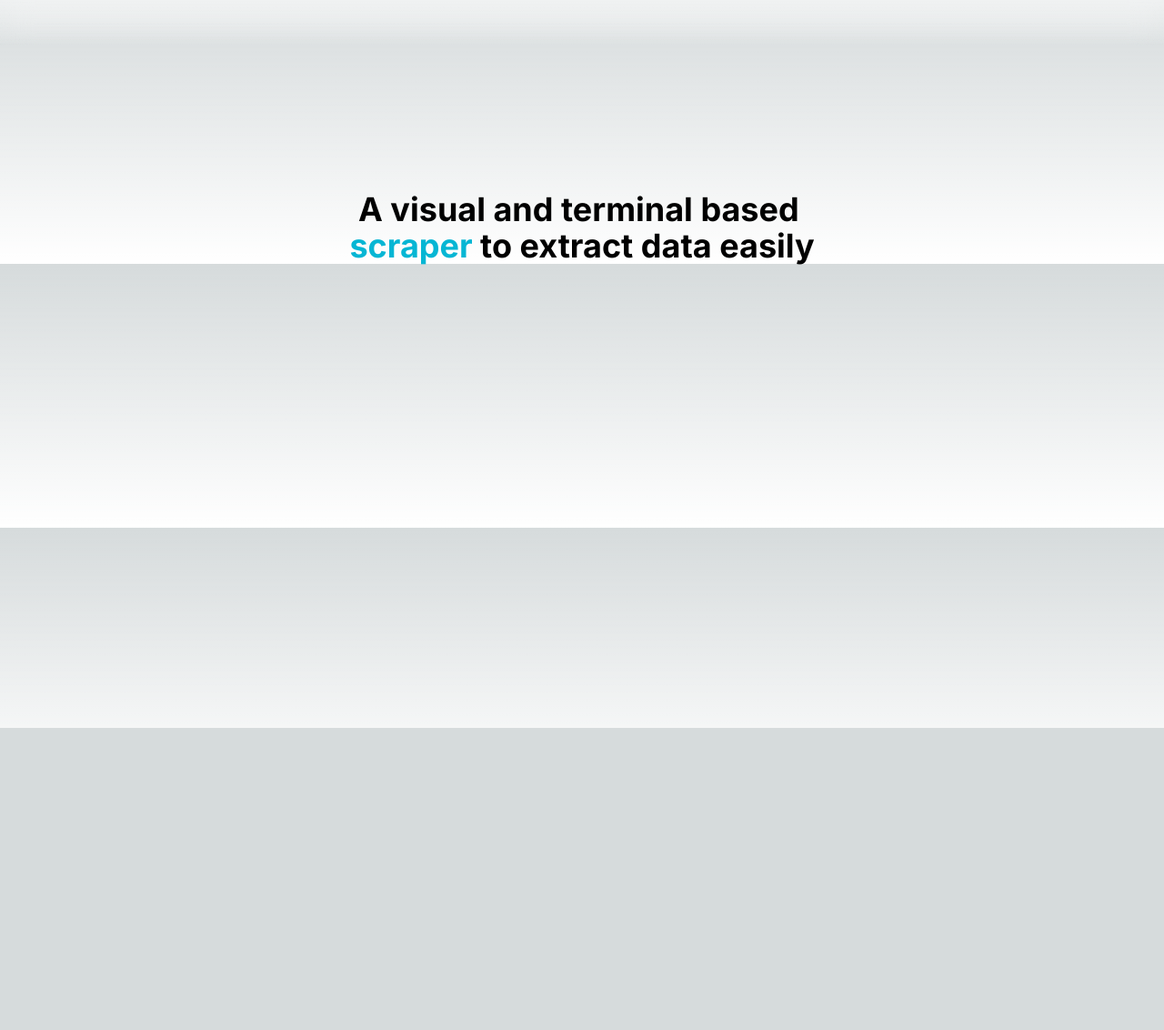
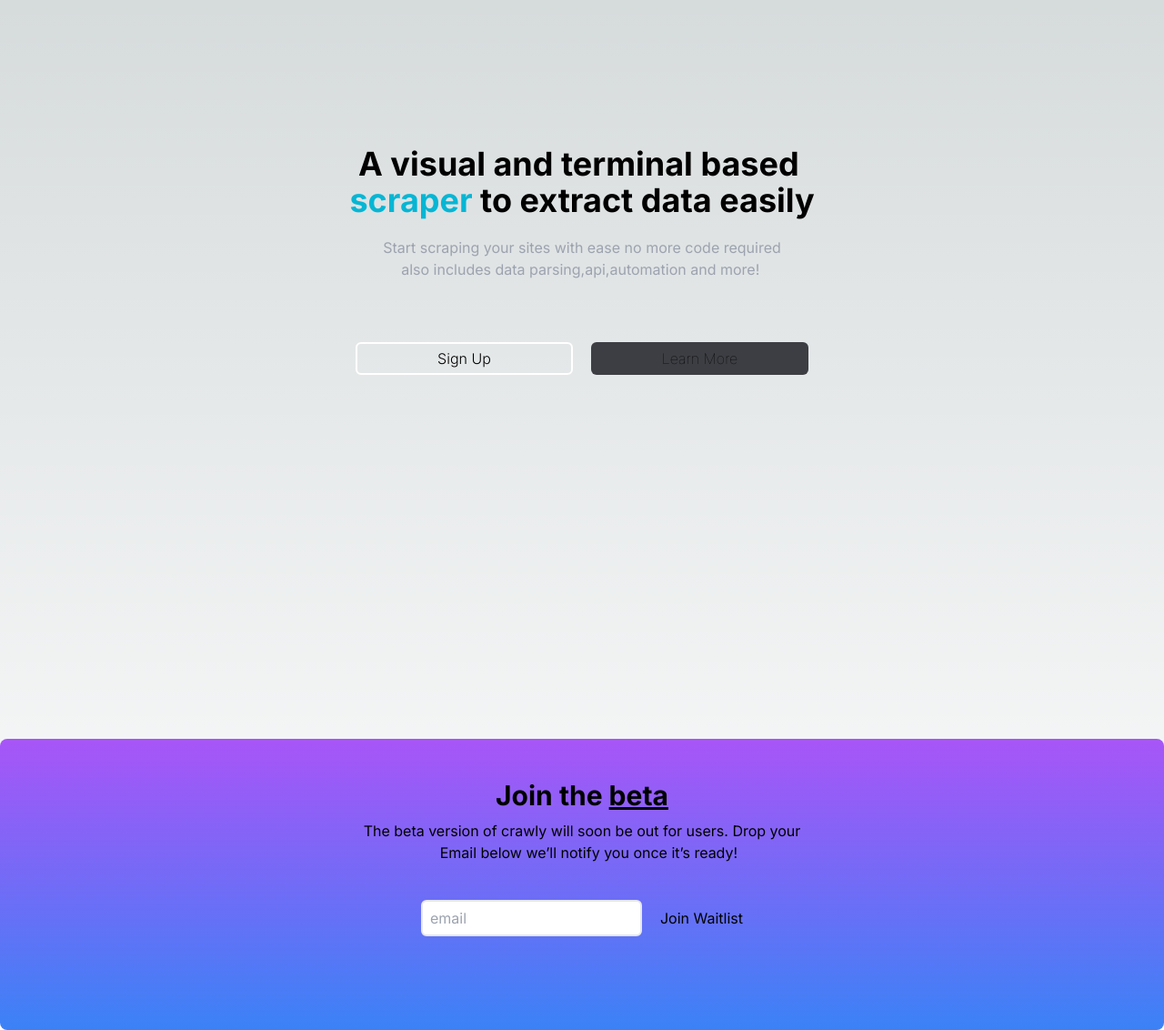
Before and after one commit to sup-Udh/Scraper-io, a Next.js app: page / in a window 1280 px wide. Shown: the whole page at 91% size. Before the commit the page ends 800 px from the top, so only its background shows below. Built offline with nearby package versions, Linux system fonts and the light colour scheme.

Commit message:
main page updates frontend almost done

```diff
--- a/app/page.tsx
+++ b/app/page.tsx
@@ -5,21 +5,75 @@ export default function Home() {
     <div className='master#0'>
 
       {/* navbar code. */}
-    <div className='navbar'>
-      <div className='navbar'>
+    <div className=''>
+      <div className=''>
 
       </div>
 
 
     </div>
 
-
+    {/* title heading */}
     <div className="flex justify-center text-4xl font-bold mt-[10rem]">
         <h1 className=''>
         <span className='ml-[0.60rem]'>A visual and terminal based </span> <br />
-        <span className='text-[#06B6D4]'>scraper</span> to extract data easily</h1>
+        <span className='text-[#06B6D4]'>scraper</span> to extract data easily
+        </h1>
+    </div>
+
+    {/* center down content */}
+    <div className='flex justify-center mt-[1.25rem] text-gray-400'>
+    <p>
+        Start scraping your sites with ease no more code required<br />
+         <span className='ml-[1.25rem]'>also includes data parsing,api,automation and more!</span>
+
+        </p>
+    </div>
+
+    {/* Buttons content */}
+
+    <div className='flex justify-center mt-[4.25rem]'>
+      <button className='border-[2px] border-[#fff] h-[36px] w-[239px] rounded-md font-light'>Sign Up</button>
+      <button className='border-1 bg-[#3C3E43] h-[36px] w-[239px] rounded-md font-thin ml-[1.25rem]'>Learn More</button>
+    </div>
+
+    {/* div for the waitlist */}
+     <div className=" rounded-lg mt-[400px] w-full h-[20rem] bg-gradient-to-b from-purple-500 to-blue-500">
+
+      {/* title  */}
+
+      <div className='flex justify-center '>
+      <p className='mt-[2.5rem] font-bold text-[30px]'>
+        Join the <span className='underline ring-offset-1'>beta</span>
+      </p>
+
+      </div>
+
+
+
+{/* mini content div */}
+      <div className='flex justify-center mt-[0.25rem]'>
+      <p>
+      The beta version of crawly will soon be out for users. Drop your <br />
+      <span className='ml-[5.25rem]'>Email below we’ll notify you once it’s ready!</span>
+      </p>
+      </div>
+
+
+        {/* input box */}
+    <div className='flex justify-center '>
+      <input placeholder='email' type='email' required className='text-left px-2 h-[40px] w-[243px] mt-[2.5rem] border-2 bg-[#fff] rounded-md  focus:border-sky-500 focus:ring-sky-500   text-black '/>
+      {/* add a button parallel to the input area  */}
+      <button className='mt-[2.5rem] ml-[1.25rem]'>Join Waitlist</button>
+    </div>
+
 
     </div>
+
+
+
+
+
 
     {/* master class div ending */}
     </div>
```
